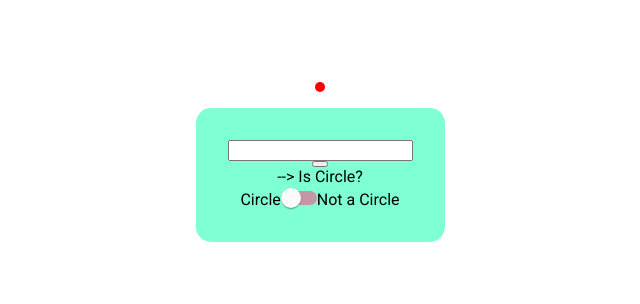
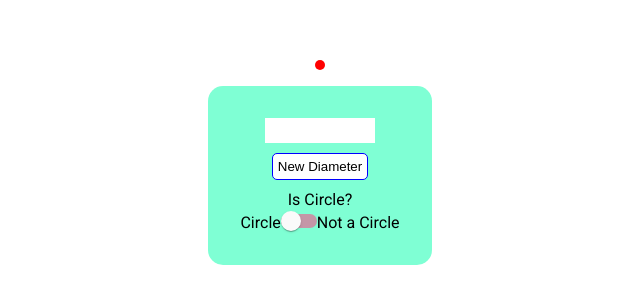
Before and after one commit to Janna310/Angular, an Angular app in the folder Angular-Exercise2/: page / in a window 1280 px wide. Shown: the part 246-550 px from the top of the page, without its empty margins (320-960 px from the left). Built offline with nearby package versions, Linux system fonts and the light colour scheme.

Commit message:
basic styling finished

```diff
--- a/Angular-Exercise2/src/app/components/circle/circle.component.css
+++ b/Angular-Exercise2/src/app/components/circle/circle.component.css
@@ -12,6 +12,21 @@
 }
 
 #displayValue {
+  margin-bottom: 10px;
+}
+
+button {
+  padding: 5px;
+  border: 1px blue solid;
+  border-radius: 5px;
+  background-color: #ffffff;
+  margin-bottom: 10px;
+}
+
+input[type="number"] {
+  border: none;
+  padding: 5px;
+  width: 100px;
   margin-bottom: 10px;
 }
 
--- a/Angular-Exercise2/src/app/components/circle/circle.component.html
+++ b/Angular-Exercise2/src/app/components/circle/circle.component.html
@@ -20,10 +20,10 @@
       defaultValue="1"
     ></mat-slider> -->
     <input type="number" #diameter />
-    <button (click)="changeDiameter(diameter.value)"></button>
+    <button (click)="changeDiameter(diameter.value)">New Diameter</button>
 
     <!-- <span id="displayValue">Diameter: {{ diameter.value }}px</!-->
-    --> Is Circle?
+    Is Circle?
     <div class="toggle">
       <span>Circle</span>
       <mat-slide-toggle (change)="toggleEvent()"></mat-slide-toggle>
--- a/Angular-Exercise2/src/app/components/circle/circle.component.ts
+++ b/Angular-Exercise2/src/app/components/circle/circle.component.ts
@@ -25,7 +25,6 @@ export class CircleComponent implements OnInit {
     return this.newSize;
   }
 
-  // ['border-bottom']: '3px solid lightgreen';
   toggleEvent() {
     this.isCircle = !this.isCircle;
   }
```
